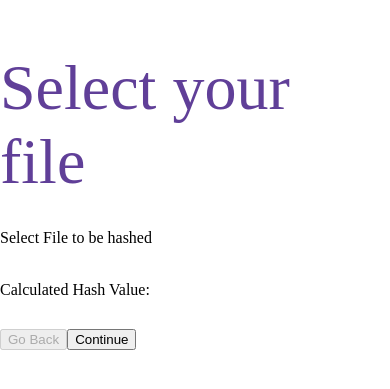
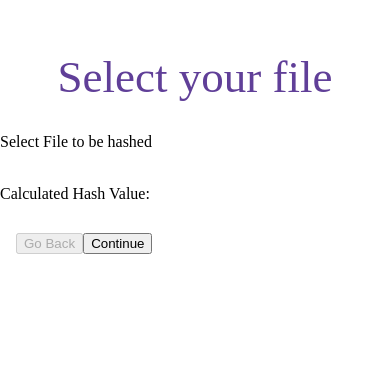
Before and after one commit to iotaledger/poc-document-immutable-blueprint, a React (Create React App) app: page / in a window 390 px wide. Shown: the part 229-618 px from the top of the page. Built offline with nearby package versions, Linux system fonts and the light colour scheme.

Commit message:
made the title and lyout more mobile friendly

```diff
--- a/src/index.css
+++ b/src/index.css
@@ -4,10 +4,14 @@ body {
 }
 
 
-/*
-  {  }
-*/
+.instruction-title {
+  font-size: 45px;
+}
+
 @media (max-width: 515px) {
+  .middle-column {
+    max-width: 430px!important;
+  }
   .sticky-header {
       height: 250px;
       align-items: flex-end;
@@ -17,6 +21,7 @@ body {
   }
   .button-container {
     flex-direction: column-reverse;
+    padding: 0 16px;
   }
 }
 @media (min-width: 516px) {
--- a/src/partials/title.js
+++ b/src/partials/title.js
@@ -2,8 +2,8 @@ import React, { Component } from 'react';
 
 function Title(props) {
   return (<span
-      style={{ fontSize: '64px', color: props.valid ? '#019792' : '#603f98', ...props.style }}
-      className="text">
+      style={{ color: props.valid ? '#019792' : '#603f98', ...props.style }}
+      className="text instruction-title">
       {props.value}
     </span>)
 }
```
Also changed, not shown: 1 other file (tests, documents, lock files or other folders).
